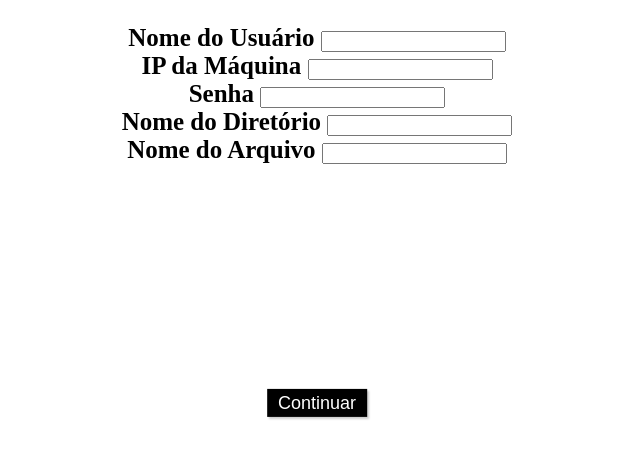
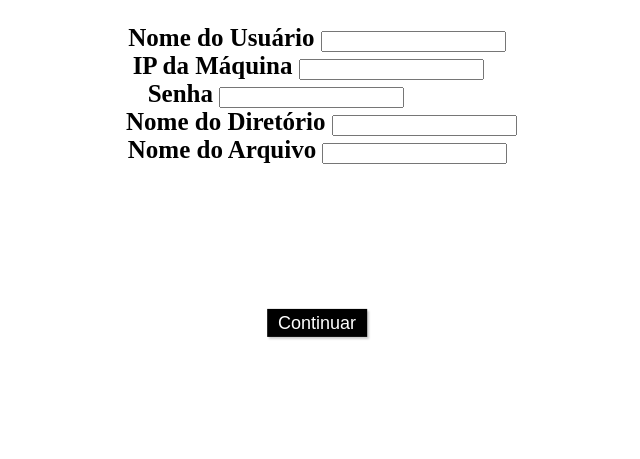
Before and after one commit to Emanuel-GAJ/Projeto-DW, a plain HTML site: page Conexão_SSH.html in a window 1280 px wide. Shown: the part 77-536 px from the top of the page, without its empty margins (323-963 px from the left). Drawn offline with Linux system fonts and the light colour scheme.

Commit message:
Update style1.css

```diff
--- a/style1.css
+++ b/style1.css
@@ -4,10 +4,38 @@ h1 {
     font-size: 40px;
 }
 
-form {
+.a1 {
     text-align: center;
     font-size: 25px;
     font-weight: bold;
+}
+
+.a2 {
+    text-align: center;
+    font-size: 25px;
+    font-weight: bold;
+    margin-left: -1.4%;
+}
+
+.a3 {
+    text-align: center;
+    font-size: 25px;
+    font-weight: bold;
+    margin-left: -6.5%;
+}
+
+.a4 {
+    text-align: center;
+    font-size: 25px;
+    font-weight: bold;
+    margin-right: -0.7%;
+}
+
+.a5 {
+    text-align: center;
+    font-size: 25px;
+    font-weight: bold;
+    margin-right: -0.1%;
 }
 
 button {
@@ -20,7 +48,7 @@ button {
       box-shadow: 2px 2px 2px rgb(0, 0,0, 0.2);
       text-shadow: 1px 1px 1px rgb(0, 0,0, 0.5);
       position: absolute;
-      top: 60%;
+      top: 50%;
       left: 50%;
       margin-right: -50%;
       transform: translate(-50%, -50%);
```
